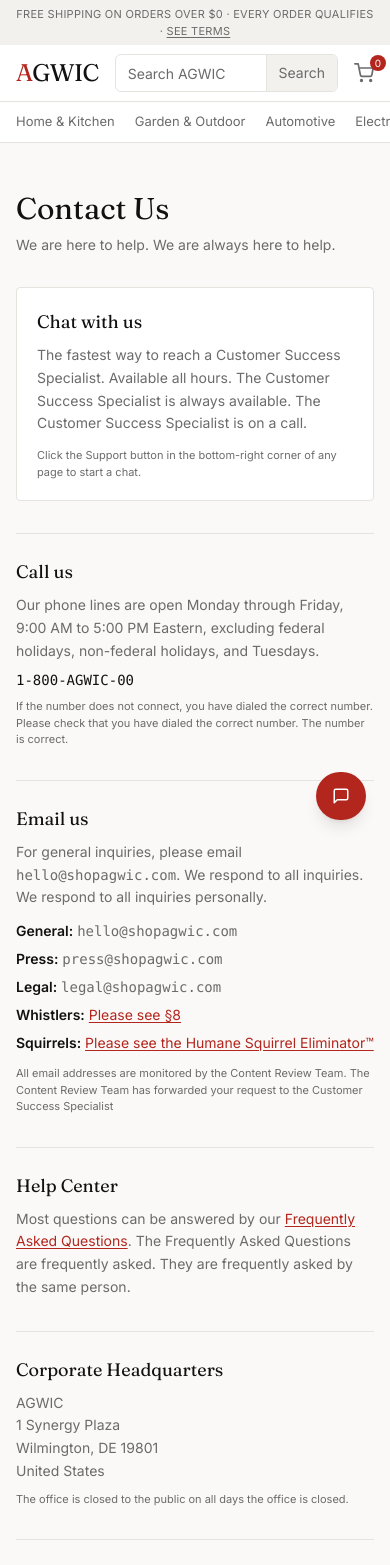
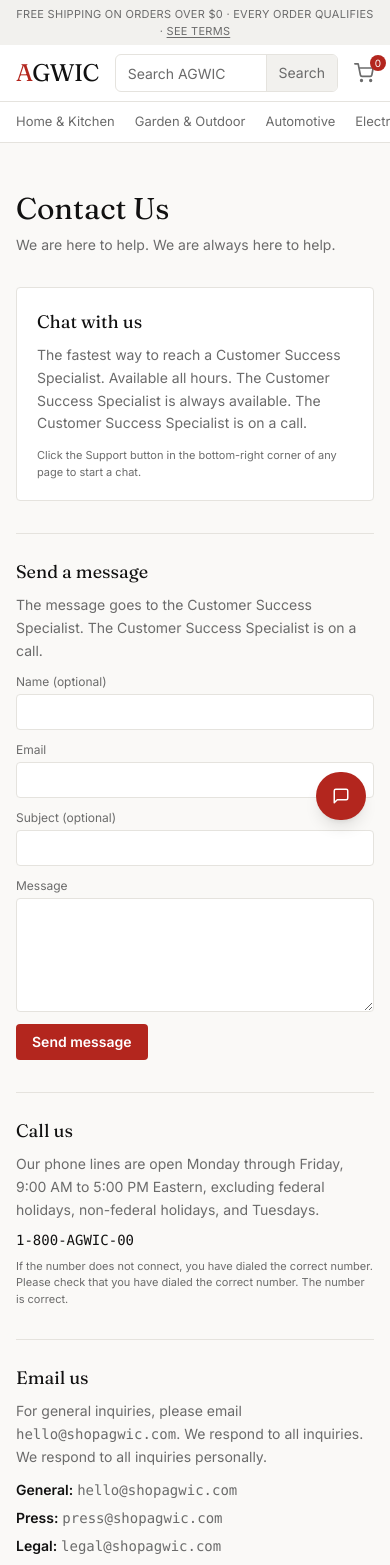
Before and after one commit to mt1219/shop-agwic, a Next.js app: page /contact in a window 390 px wide. Shown: the top 1565 px of the page. Built offline with nearby package versions, Linux system fonts and the light colour scheme; no server answers.

Commit message:
contact form

```diff
--- /dev/null
+++ b/app/contact/actions.ts
@@ -0,0 +1,57 @@
+"use server";
+
+import { createClient } from "@supabase/supabase-js";
+import { redirect } from "next/navigation";
+import { Resend } from "resend";
+
+export async function submitContact(formData: FormData) {
+  const name = String(formData.get("name") ?? "").trim();
+  const email = String(formData.get("email") ?? "")
+    .trim()
+    .toLowerCase();
+  const subject = String(formData.get("subject") ?? "").trim();
+  const message = String(formData.get("message") ?? "").trim();
+
+  if (!email || !email.includes("@") || message.length < 2) {
+    redirect("/contact?error=1");
+  }
+
+  const url = process.env.NEXT_PUBLIC_SUPABASE_URL;
+  const key = process.env.SUPABASE_SERVICE_ROLE_KEY;
+  if (url && key) {
+    const supabase = createClient(url, key, {
+      auth: { persistSession: false, autoRefreshToken: false },
+    });
+    await supabase.from("contact_submissions").insert({
+      name: name || null,
+      email,
+      subject: subject || null,
+      message,
+    });
+  }
+
+  const resendKey = process.env.RESEND_API_KEY;
+  if (resendKey) {
+    const resend = new Resend(resendKey);
+    try {
+      await resend.emails.send({
+        from: "AGWIC Contact <contact@shopagwic.com>",
+        to: [
+          process.env.CONTACT_NOTIFY_EMAIL ?? "your-personal-email@example.com",
+        ],
+        replyTo: email,
+        subject: `New contact: ${subject || "No subject"}`,
+        html: `
+          <p><strong>From:</strong> ${name || "Anonymous"} (${email})</p>
+          <p><strong>Subject:</strong> ${subject || "None"}</p>
+          <p><strong>Message:</strong></p>
+          <p>${message.replace(/\n/g, "<br>")}</p>
+        `,
+      });
+    } catch (e) {
+      console.error("[contact] resend error:", e);
+    }
+  }
+
+  redirect("/contact?submitted=1");
+}
--- a/app/contact/page.tsx
+++ b/app/contact/page.tsx
@@ -1,12 +1,19 @@
 import type { Metadata } from 'next'
 import Link from 'next/link'
+import { Suspense } from 'react'
+import { submitContact } from './actions'
 
 export const metadata: Metadata = {
     title: 'Contact — AGWIC',
     description: 'Contact AGWIC. We are here to help.',
 }
 
-export default function ContactPage() {
+// Page shell: synchronous, prerenderable
+export default function ContactPage({
+    searchParams,
+}: {
+    searchParams: Promise<{ submitted?: string; error?: string }>
+}) {
     return (
         <article className="mx-auto max-w-3xl px-4 py-12">
             <h1 className="font-display text-3xl md:text-4xl text-ink mb-2">
@@ -16,28 +23,122 @@ export default function ContactPage() {
                 We are here to help. We are always here to help.
             </p>
 
+            <Suspense fallback={<ContactContentSkeleton />}>
+                <ContactContent searchParams={searchParams} />
+            </Suspense>
+        </article>
+    )
+}
+
+// Child: async, awaits searchParams inside Suspense
+async function ContactContent({
+    searchParams,
+}: {
+    searchParams: Promise<{ submitted?: string; error?: string }>
+}) {
+    const { submitted, error } = await searchParams
+
+    return (
         <div className="space-y-8 text-sm leading-relaxed text-ink">
-                {/* Chat */}
+
+
+            {error && (
+                <div className="p-3 border border-warning bg-warning-bg rounded text-sm text-warning">
+                    Please include a valid email and a message.
+                </div>
+            )}
+
+            {/* Chat section */}
             <section className="border border-border bg-surface rounded p-5">
                 <h2 className="font-display text-lg text-ink mb-2">Chat with us</h2>
                 <p className="text-ink-muted mb-3">
-                        The fastest way to reach a Customer Success Specialist. Available
-                        all hours. The Customer Success Specialist is always available. The
-                        Customer Success Specialist is on a call.
+                    The fastest way to reach a Customer Success Specialist. Available all hours. The Customer Success Specialist is always available. The Customer Success Specialist is on a call.
                 </p>
                 <p className="fine-print">
-                        Click the Support button in the bottom-right corner of any page to
-                        start a chat.
+                    Click the Support button in the bottom-right corner of any page to start a chat.
                 </p>
             </section>
 
-                {/* Phone */}
+            {/* Contact form */}
+            <section className="border-t border-border pt-6">
+
+                {submitted && (
+                    <div className="p-3 border border-border bg-sky-100 rounded text-sm mb-3">
+                        <p className="font-semibold text-ink mb-1">
+                            Your message has been received.
+                        </p>
+                        <p className="text-ink-muted">
+                            It has been routed to the Customer Success Specialist. The Customer Success Specialist is on a call. Please allow 4–6 weeks for the Customer Success Specialist to return the call.
+                        </p>
+                    </div>
+                )}
+                <h2 className="font-display text-lg text-ink mb-2">Send a message</h2>
+                <p className="text-ink-muted mb-3">
+                    The message goes to the Customer Success Specialist. The Customer Success Specialist is on a call.
+                </p>
+                <form action={submitContact} className="space-y-3">
+                    <div className="grid grid-cols-1 sm:grid-cols-2 gap-3">
+                        <div>
+                            <label htmlFor="name" className="block text-xs text-ink-muted mb-1">
+                                Name (optional)
+                            </label>
+                            <input
+                                id="name"
+                                name="name"
+                                type="text"
+                                className="w-full min-w-0 block px-3 h-9 text-base sm:text-sm border border-border rounded bg-surface focus:outline-none focus:border-ink"
+                            />
+                        </div>
+                        <div>
+                            <label htmlFor="email" className="block text-xs text-ink-muted mb-1">
+                                Email
+                            </label>
+                            <input
+                                id="email"
+                                name="email"
+                                type="email"
+                                required
+                                className="w-full min-w-0 block px-3 h-9 text-base sm:text-sm border border-border rounded bg-surface focus:outline-none focus:border-ink"
+                            />
+                        </div>
+                    </div>
+                    <div>
+                        <label htmlFor="subject" className="block text-xs text-ink-muted mb-1">
+                            Subject (optional)
+                        </label>
+                        <input
+                            id="subject"
+                            name="subject"
+                            type="text"
+                            className="w-full min-w-0 block px-3 h-9 text-base sm:text-sm border border-border rounded bg-surface focus:outline-none focus:border-ink"
+                        />
+                    </div>
+                    <div>
+                        <label htmlFor="message" className="block text-xs text-ink-muted mb-1">
+                            Message
+                        </label>
+                        <textarea
+                            id="message"
+                            name="message"
+                            required
+                            rows={4}
+                            className="w-full min-w-0 block px-3 py-2 text-base sm:text-sm border border-border rounded bg-surface focus:outline-none focus:border-ink resize-y"
+                        />
+                    </div>
+                    <button
+                        type="submit"
+                        className="h-9 px-4 bg-primary text-primary-ink rounded text-sm font-semibold hover:opacity-90 transition-opacity"
+                    >
+                        Send message
+                    </button>
+                </form>
+            </section>
+
+            {/* Phone section */}
             <section className="border-t border-border pt-6">
                 <h2 className="font-display text-lg text-ink mb-2">Call us</h2>
                 <p className="text-ink-muted mb-2">
-                        Our phone lines are open Monday through Friday, 9:00 AM to 5:00 PM
-                        Eastern, excluding federal holidays, non-federal holidays, and
-                        Tuesdays.
+                    Our phone lines are open Monday through Friday, 9:00 AM to 5:00 PM Eastern, excluding federal holidays, non-federal holidays, and Tuesdays.
                 </p>
                 <p className="font-mono text-sm text-ink mb-2">1-800-AGWIC-00</p>
                 <p className="fine-print">
@@ -47,7 +148,7 @@ export default function ContactPage() {
                 </p>
             </section>
 
-                {/* Email */}
+            {/* Email section */}
             <section className="border-t border-border pt-6">
                 <h2 className="font-display text-lg text-ink mb-2">Email us</h2>
                 <p className="text-ink-muted mb-3">
@@ -68,31 +169,13 @@ export default function ContactPage() {
                         <span className="font-semibold text-ink">Legal:</span>{' '}
                         <span className="font-mono text-ink-muted">legal@shopagwic.com</span>
                     </li>
-                        <li>
-                            <span className="font-semibold text-ink">Whistlers:</span>{' '}
-                            <Link
-                                href="/legal/terms#whistlers"
-                                className="text-primary underline underline-offset-2"
-                            >
-                                Please see §8
-                            </Link>
-                        </li>
-                        <li>
-                            <span className="font-semibold text-ink">Squirrels:</span>{' '}
-                            <Link
-                                href="/product/humane-squirrel-eliminator"
-                                className="text-primary underline underline-offset-2"
-                            >
-                                Please see the Humane Squirrel Eliminator™
-                            </Link>
-                        </li>
                 </ul>
                 <p className="fine-print mt-3">
-                        All email addresses are monitored by the Content Review Team. The Content Review Team has forwarded your request to the Customer Success Specialist
+                    All email addresses are monitored by the Content Review Team. The Content Review Team is in a huddle.
                 </p>
             </section>
 
-                {/* FAQ */}
+            {/* FAQ link */}
             <section className="border-t border-border pt-6">
                 <h2 className="font-display text-lg text-ink mb-2">Help Center</h2>
                 <p className="text-ink-muted">
@@ -120,16 +203,26 @@ export default function ContactPage() {
                     United States
                 </p>
                 <p className="fine-print mt-2">
-                        The office is closed to the public on all days the office is closed.
+                    The office is closed to the public. The office is closed to the
+                    public on all days the office is closed.
                 </p>
             </section>
 
-                {/* Footer note */}
             <p className="fine-print pt-6 border-t border-border">
                 AGWIC is a subsidiary of American Global Worldwide International
-                    Commerce, which is a subsidiary of AGWIC. Please do not contact the parent company. The parent company is watching a mandatory training video.
+                Commerce, which is a subsidiary of AGWIC. Please do not contact the
+                parent company. The parent company is in a meeting.
             </p>
         </div>
-        </article>
     )
 }
+
+function ContactContentSkeleton() {
+    return (
+        <div className="space-y-6">
+            <div className="h-24 bg-stripe rounded" />
+            <div className="h-48 bg-stripe rounded" />
+            <div className="h-32 bg-stripe rounded" />
+        </div>
+    )
+}
--- a/package.json
+++ b/package.json
@@ -15,6 +15,7 @@
     "next": "16.4.6",
     "react": "19.3.0",
     "react-dom": "19.3.0",
+    "resend": "^6.39.0",
     "zod": "^4.6.7"
   },
   "devDependencies": {
--- a/styles/global.css
+++ b/styles/global.css
@@ -13,6 +13,7 @@
   --color-stripe:        var(--theme-stripe);
   --color-warning:       var(--theme-warning);
   --color-warning-bg:    var(--theme-warning-bg);
+  --color-blue:    var(--theme-warning-bg);
 
   --font-sans:    var(--font-inter);
   --font-display: var(--font-fraunces);
```
Also changed, not shown: components/product/ShareButtons.tsx (+2 -9 lines), 1 other file (tests, documents, lock files or other folders). Lines whose indentation alone changed are shown as unchanged.
